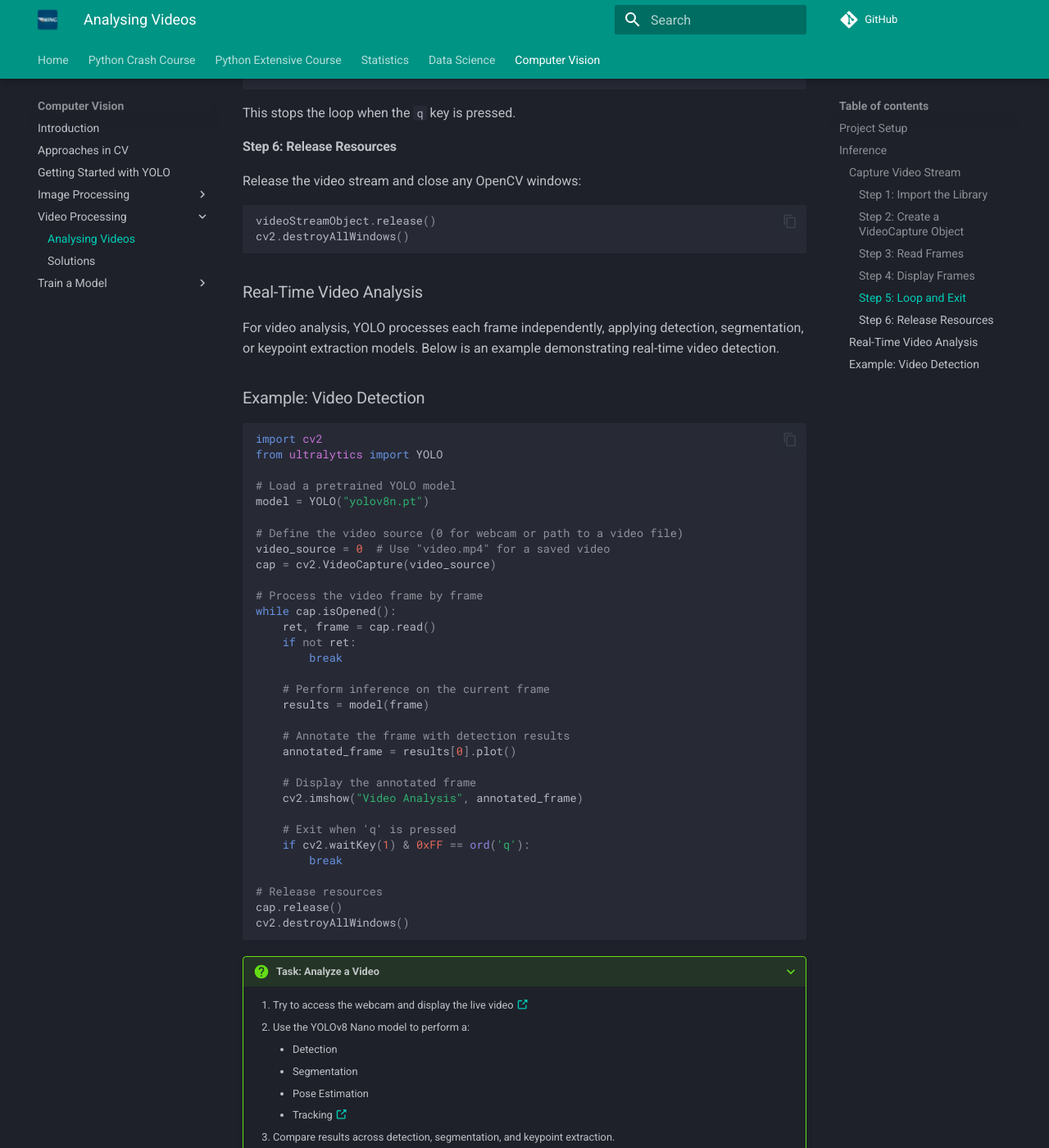
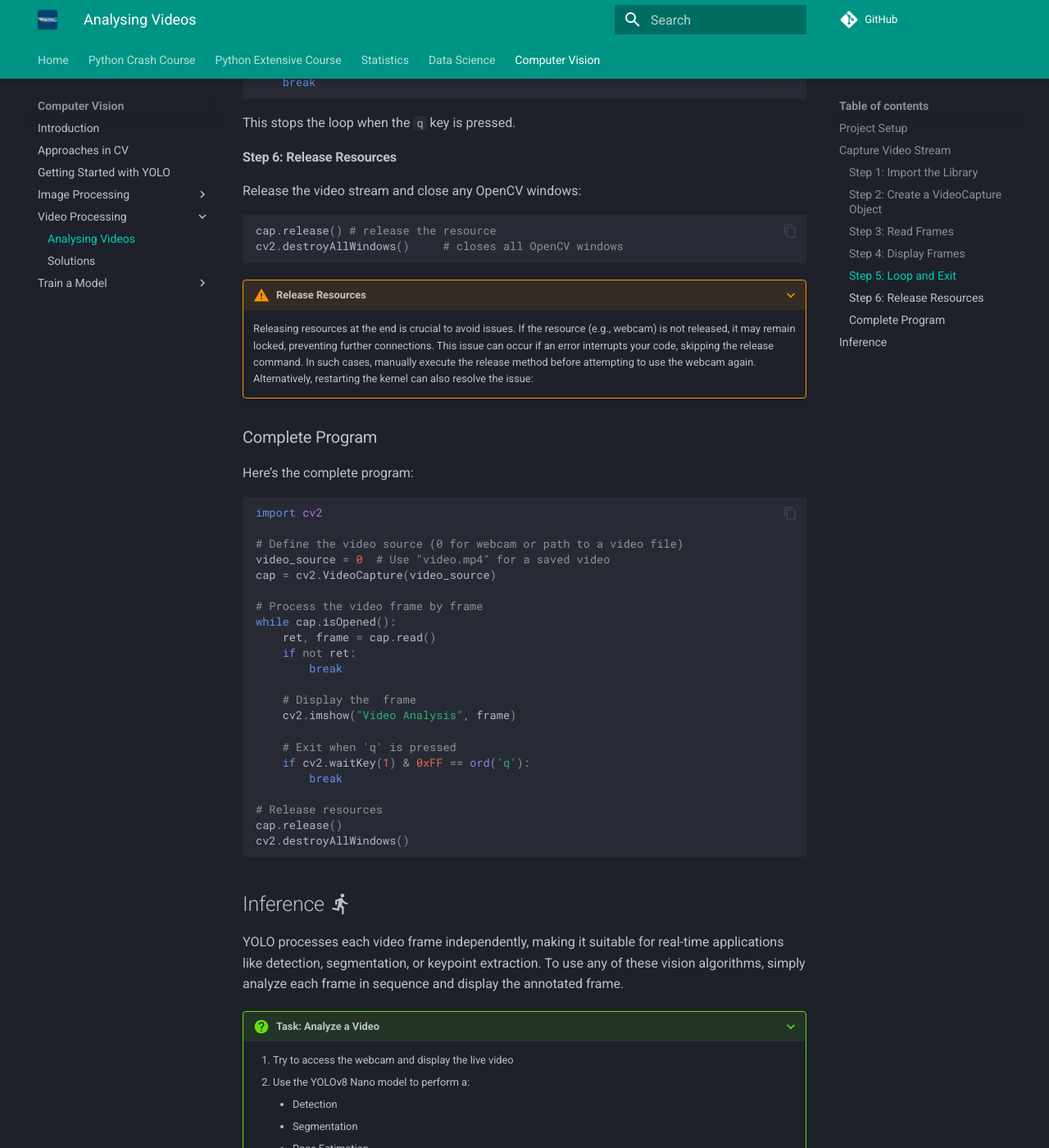
Before and after one commit to mciwing/mciwing.github.io, an MkDocs documentation site: the page built from docs/yolo/video/index.md, in a window 1280 px wide and 1400 px high, scrolled down 1856 px. Shown: the whole window at 82% size. Built offline with MkDocs 1.6.1 and Material for MkDocs 9.7.7, drawn with Linux system fonts in a browser that asks for light colours; comment, search, counter and statistics services are not loaded; some of the changed text lies outside the part shown.

Commit message:
small adjustments for video access

````diff
--- a/docs/yolo/video/index.md
+++ b/docs/yolo/video/index.md
@@ -35,16 +31,20 @@
 In OpenCV, the `VideoCapture()` method allows us to capture the video stream from our webcam:
 
 ```python
-videoStreamObject = cv2.VideoCapture(0)
+cap = cv2.VideoCapture(0)
 ```
 The argument `0` refers to the first camera connected to the device. If additional cameras are connected, you can use `1`, `2`, etc.
+
+???+ info "Saved Video"
+    You can also open videos from your hard drive. Simply enter the path to your video instead of `0`.
 
 #### Step 3: Read Frames
 The `read()` method of the `VideoCapture` object retrieves each frame from the video stream:
 
 ```python
-ret, frame = videoStreamObject.read()
+ret, frame = cap.read()
 ```
+
 - `ret`: Boolean indicating if the frame was captured successfully.
 - `frame`: The captured frame as a NumPy array.
 
@@ -69,22 +69,18 @@
 Release the video stream and close any OpenCV windows:
 
 ```python
-videoStreamObject.release()
-cv2.destroyAllWindows()
+cap.release() # release the resource
+cv2.destroyAllWindows()     # closes all OpenCV windows
 ```
 
-### Real-Time Video Analysis
+???+ warning "Release Resources"
+    Releasing resources at the end is crucial to avoid issues. If the resource (e.g., webcam) is not released, it may remain locked, preventing further connections. This issue can occur if an error interrupts your code, skipping the release command. In such cases, manually execute the release method before attempting to use the webcam again. Alternatively, restarting the kernel can also resolve the issue:
 
-For video analysis, YOLO processes each frame independently, applying detection, segmentation, or keypoint extraction models. Below is an example demonstrating real-time video detection.
-
-### Example: Video Detection
+### Complete Program
+Here’s the complete program:
 
 ```python
 import cv2
-from ultralytics import YOLO
-
-# Load a pretrained YOLO model
-model = YOLO("yolov8n.pt")
 
 # Define the video source (0 for webcam or path to a video file)
 video_source = 0  # Use "video.mp4" for a saved video
@@ -96,14 +92,8 @@
     if not ret:
         break
 
-    # Perform inference on the current frame
-    results = model(frame)
-
-    # Annotate the frame with detection results
-    annotated_frame = results[0].plot()
-
-    # Display the annotated frame
-    cv2.imshow("Video Analysis", annotated_frame)
+    # Display the  frame
+    cv2.imshow("Video Analysis", frame)
 
     # Exit when 'q' is pressed
     if cv2.waitKey(1) & 0xFF == ord('q'):
@@ -113,9 +103,12 @@
 cap.release()
 cv2.destroyAllWindows()
 ```
+## Inference :material-run:
+
+YOLO processes each video frame independently, making it suitable for real-time applications like detection, segmentation, or keypoint extraction. To use any of these vision algorithms, simply analyze each frame in sequence and display the annotated frame.
 
 ???+ question "Task: Analyze a Video"
-    1. Try to access the webcam and display the live video [:octicons-link-external-16:](https://www.studytonight.com/post/capture-videos-and-images-with-python-part2)
+    1. Try to access the webcam and display the live video
     2. Use the YOLOv8 Nano model to perform a:
         - Detection
         - Segmentation
````
Also changed, not shown: other parts of docs/yolo/video/index.md (+2 -6 lines), docs/yolo/image/kp-extraction.md (+1 -1 lines), docs/yolo/image/segmentation.md (+1 -1 lines).
